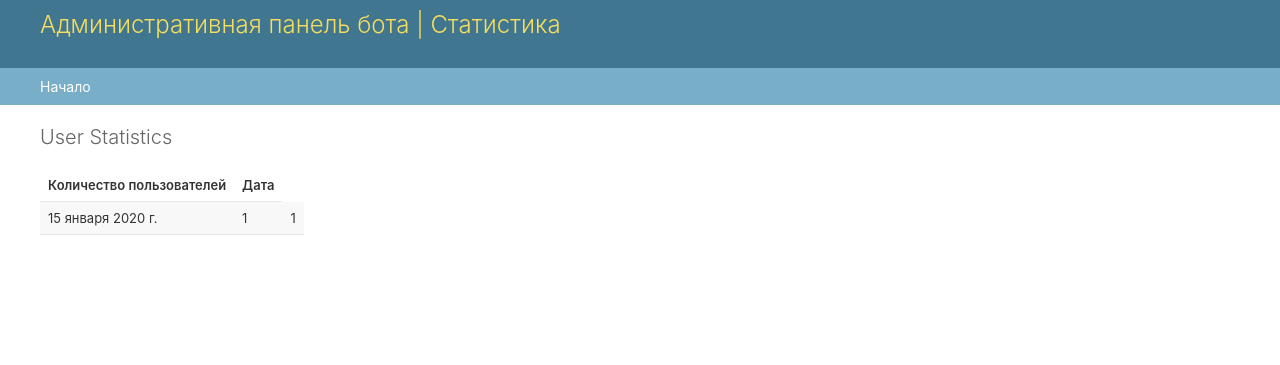
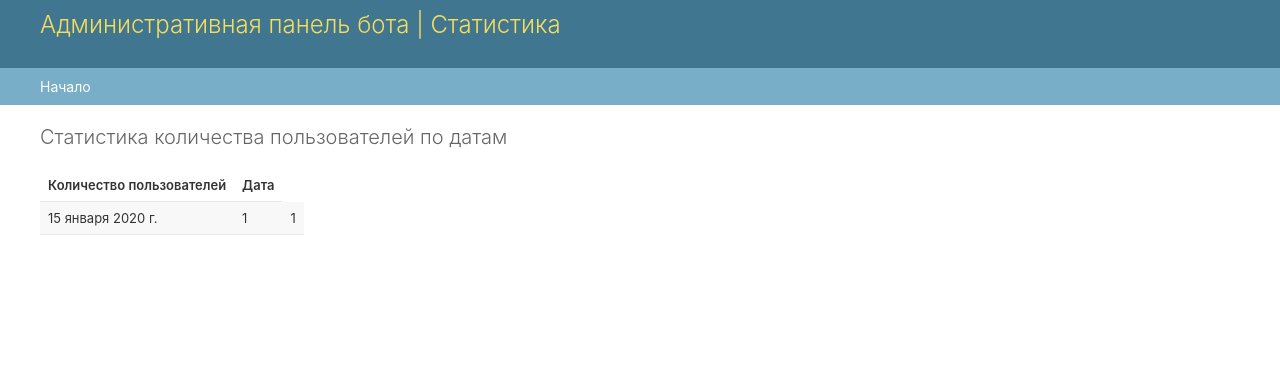
Before and after one commit to sldmxm/wildberries_bot_private, a Django app: page /statistics/ in a window 1280 px wide. Shown: the top 365 px of the page. Run offline with Django 4.2, Linux system fonts and the light colour scheme; a user stored in the database is signed in; tables that the repository leaves empty hold one stand-in row (values such as "Sample post").

Commit message:
Update tgbot/botmanager/templates/statistics.html
Co-authored-by: Яна Денисова <91561120+Yana-Denisova@users.noreply.github.com>

```diff
--- a/tgbot/botmanager/templates/statistics.html
+++ b/tgbot/botmanager/templates/statistics.html
@@ -5,7 +5,7 @@ User Statistics
 {% endblock %}
 
 {% block content %}
-    <h1>User Statistics</h1>
+   <h1>Статистика количества пользователей по датам</h1>
 
     <table>
         <tr>
```
